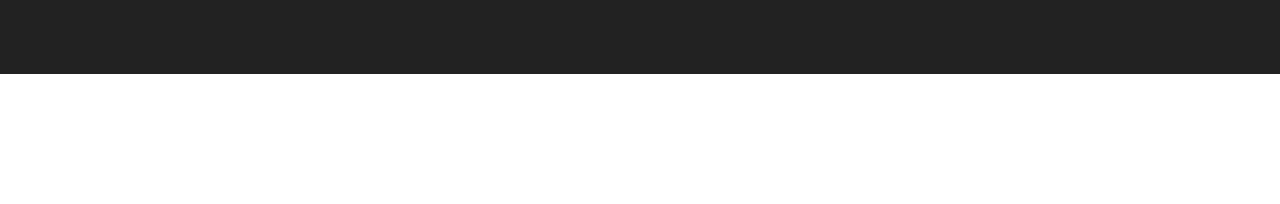
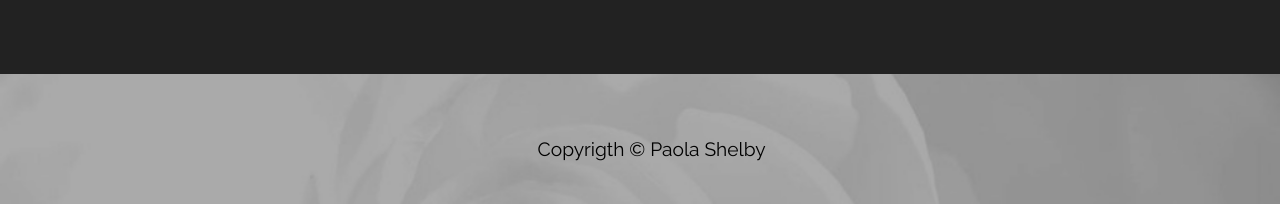
Before and after one commit to Paoquime/Portafolio-PaolaShelby, a plain HTML site: page principal.html in a window 1280 px wide. Shown: the part 2803-3007 px from the top of the page. Before the commit the page ends 2877 px from the top, so only its background shows below. Drawn offline with nearby package versions, Linux system fonts and the light colour scheme; a web font is replaced by a local one.

Commit message:
agregando footer

```diff
--- a/css/main.css
+++ b/css/main.css
@@ -321,3 +321,17 @@ img#logo {
     font-size: 3em;
     text-align: center;
 }
+
+#footerP {
+	background-image: url(../img/loto.jpg);
+	height: 130px;
+	background-repeat: no-repeat;
+	background-size: 100%;
+}
+
+.textF {
+    font-size: 1.2em;
+    margin-left: 42%;
+    margin-top: 5%;
+    position: absolute;
+}
--- a/principal.html
+++ b/principal.html
@@ -104,6 +104,11 @@
 			<i class="col-4 fa fa-github-square iconoC"></i>
 			<i class="col-4 fa fa-linkedin iconoC"></i>
 		</section>
+		<footer class="container-fluid" id="footerP">
+			<div>
+				<p class="textF">Copyrigth ©  Paola Shelby </p>
+			</div>
+		</footer>
 		<script src="https://code.jquery.com/jquery-3.1.1.min.js"></script>
 		<script type="text/javascript" src= "js/main.js"></script>
 	</body>
```
Also changed, not shown: img/loto.jpg (added).
